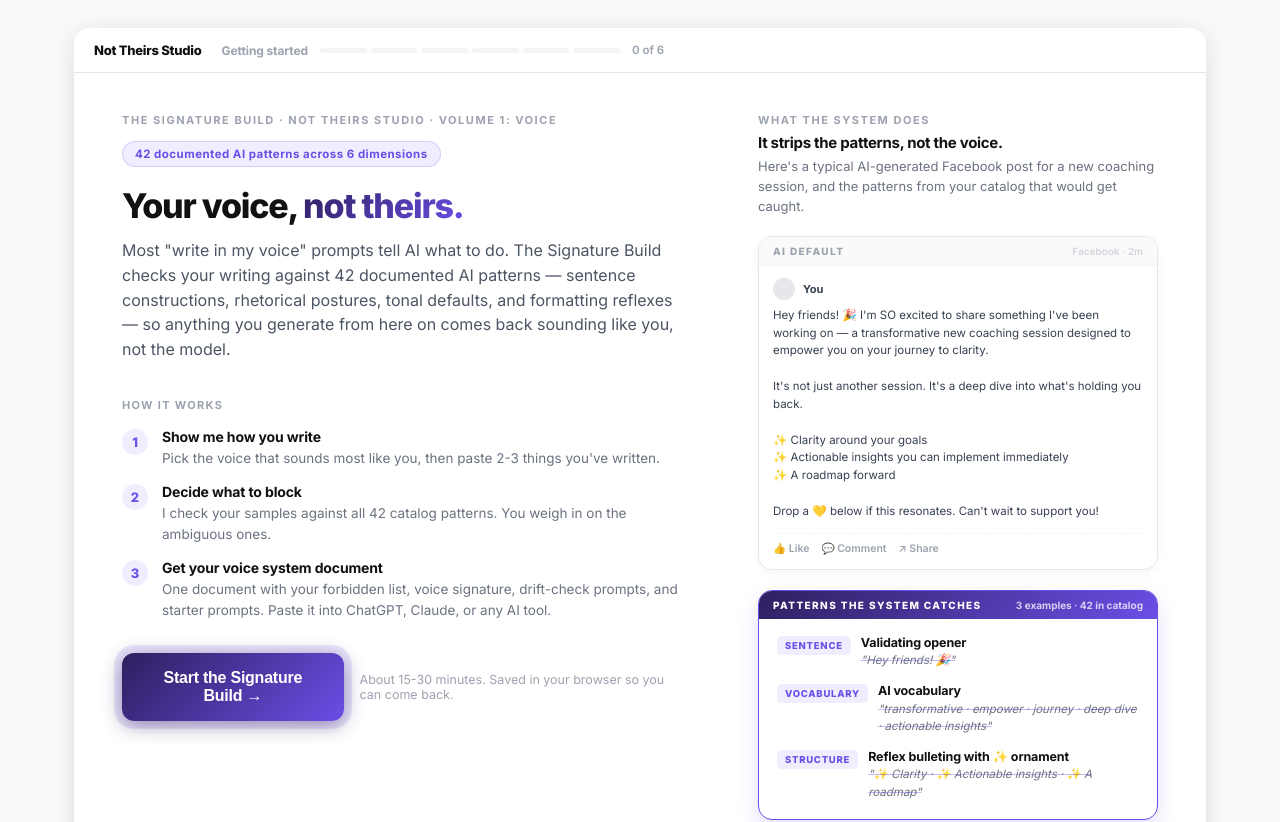
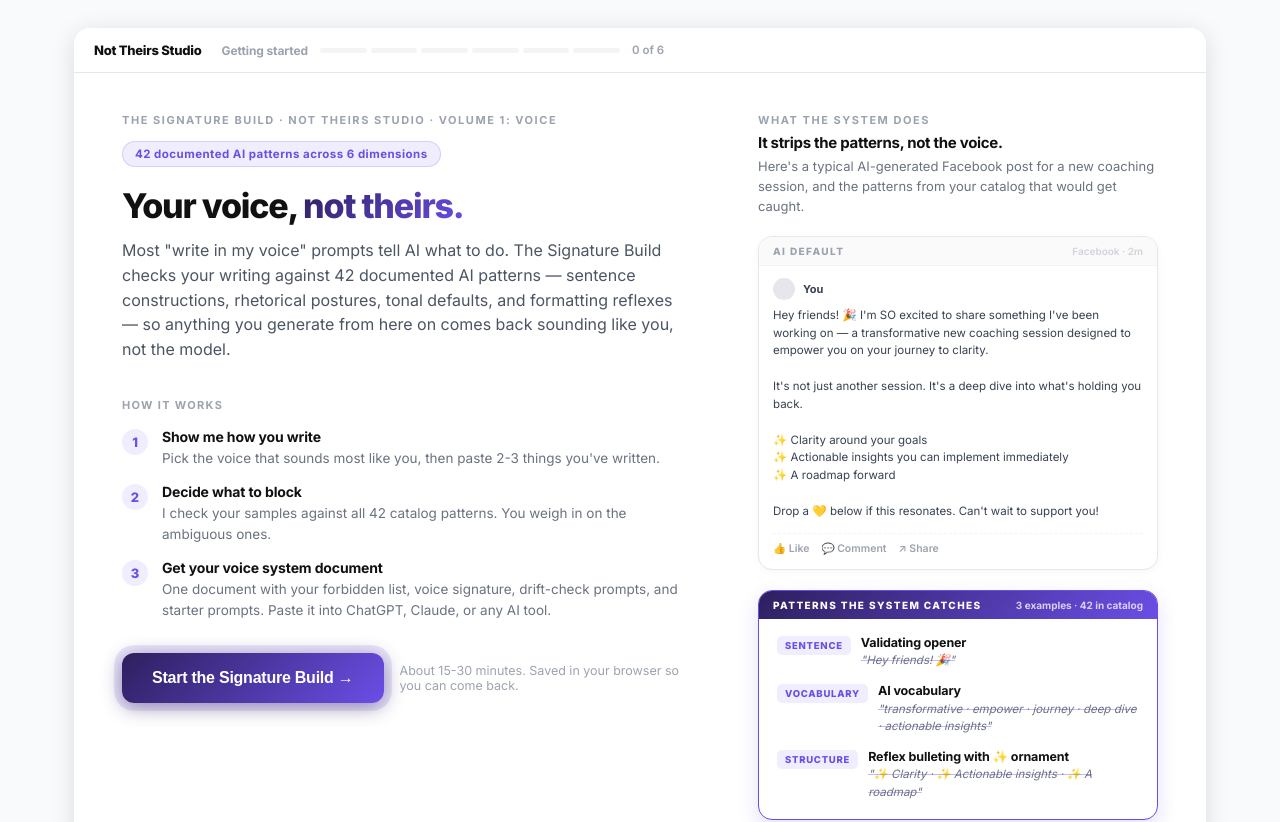
Before and after one commit to klohr-bit/not-theirs-studio, a React (Vite) app: page / in a window 1280 px wide. Shown: the top 822 px of the page. Built offline with nearby package versions, Linux system fonts and the light colour scheme.

Commit message:
Keep Start button text on one line
Add whiteSpace: nowrap and flexShrink: 0 so "Start the
Signature Build →" stays single-line regardless of the
container's available width. The "About 15-30 minutes..."
description next to it can still wrap.

https://claude.ai/code/session_016dokC4z3UuQ6XwvasXH8Lc

```diff
--- a/src/App.jsx
+++ b/src/App.jsx
@@ -1596,7 +1596,7 @@ export default function App() {
             </div>
           ) : null}
           <div style={{ display: "flex", alignItems: "center", gap: "1rem" }}>
-            <button className="start-btn" onClick={startSession} style={{ background: "linear-gradient(135deg,#2E1F5E,#6B4EE6)", borderRadius: "12px", padding: "1rem 1.875rem", color: "#fff", fontSize: "16px", fontWeight: "700", cursor: "pointer", border: "none", letterSpacing: "-.015em", boxShadow: "0 6px 18px rgba(46,31,94,.4)" }}>
+            <button className="start-btn" onClick={startSession} style={{ background: "linear-gradient(135deg,#2E1F5E,#6B4EE6)", borderRadius: "12px", padding: "1rem 1.875rem", color: "#fff", fontSize: "16px", fontWeight: "700", cursor: "pointer", border: "none", letterSpacing: "-.015em", boxShadow: "0 6px 18px rgba(46,31,94,.4)", whiteSpace: "nowrap", flexShrink: 0 }}>
               {hasSavedSession ? "Start a new Signature Build →" : "Start the Signature Build →"}
             </button>
             <span style={{ fontSize: "12.5px", color: "#9ca3af" }}>About 15-30 minutes. Saved in your browser so you can come back.</span>
```
